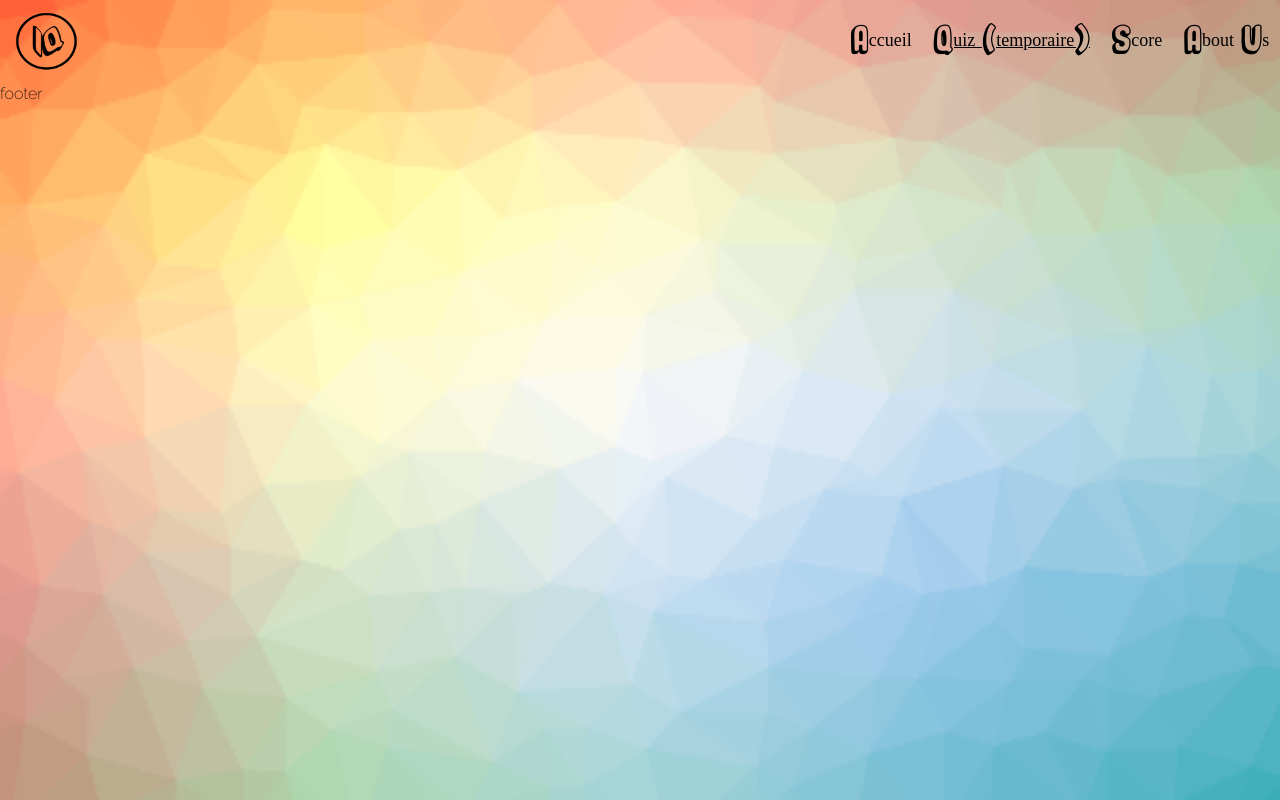
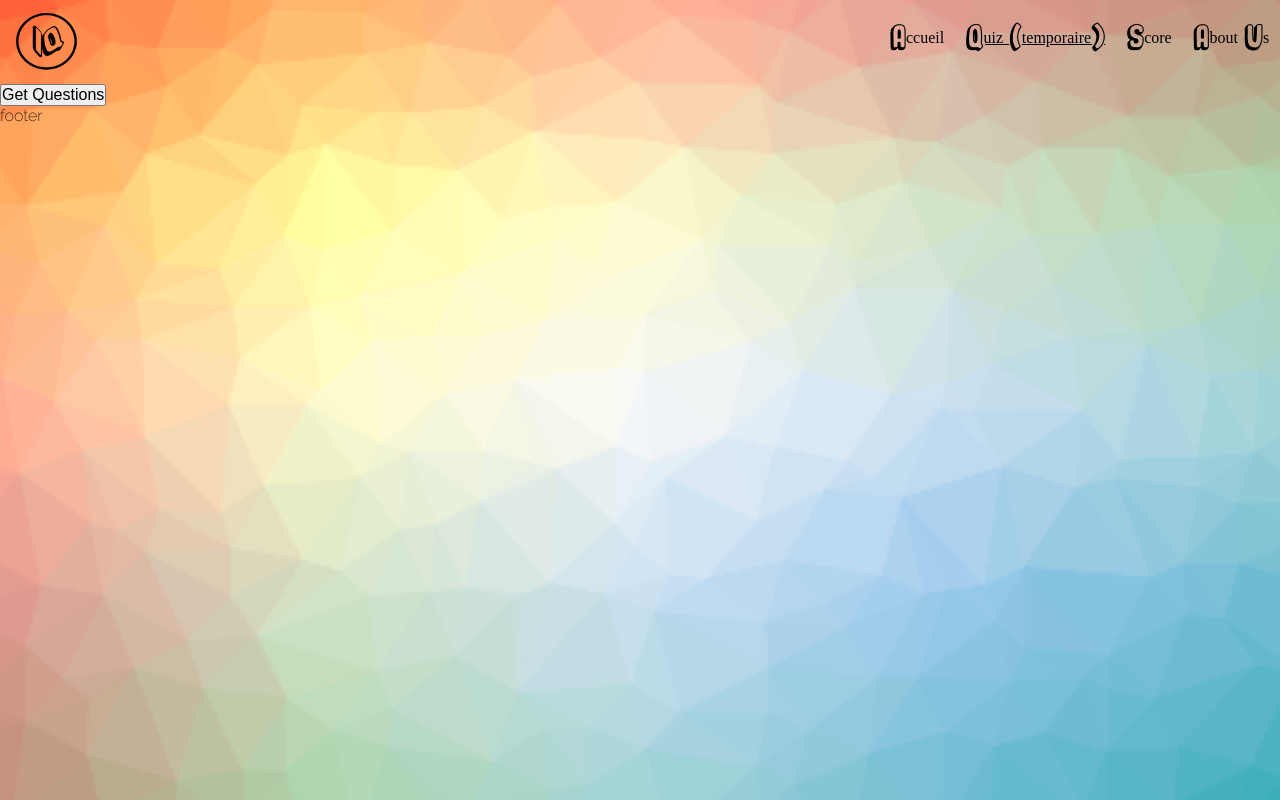
Before and after one commit to ComicScrip/lyon-react-mars22-p2g5, a React (Create React App) app: page /QuizAPI in a window 1280 px wide. Built offline with nearby package versions, Linux system fonts and the light colour scheme.

Commit message:
update after merge

```diff
--- a/src/components/Main.js
+++ b/src/components/Main.js
@@ -1,13 +1,19 @@
 import { Route, Routes } from 'react-router-dom';
 import Home from './Home';
+import ContactPage from './ContactPage';
 import ResultPage from './ResultPage';
+import QuizAPI from './QuizAPI';
+import SelectBar from './SelectBar';
 
 export default function Main() {
   return (
     <main>
       <Routes>
         <Route path="/" element={<Home />} />
+        <Route path="/ContactPage" element={<ContactPage />} />
         <Route path="/ResultPage" element={<ResultPage />} />
+        <Route path="/QuizAPI" element={<QuizAPI />} />
+        <Route path="/SelectBar" element={<SelectBar />} />
       </Routes>
     </main>
   );
--- a/src/components/QuizAPI.jsx
+++ b/src/components/QuizAPI.jsx
@@ -1,6 +1,6 @@
 import axios from 'axios';
 import React, { useState } from 'react';
-import '../styles/App.css';
+import '../App.css';
 import '../styles/QuizPage.css';
 import he from 'he';
 import ResultDummy from './ResultDummy';
```
